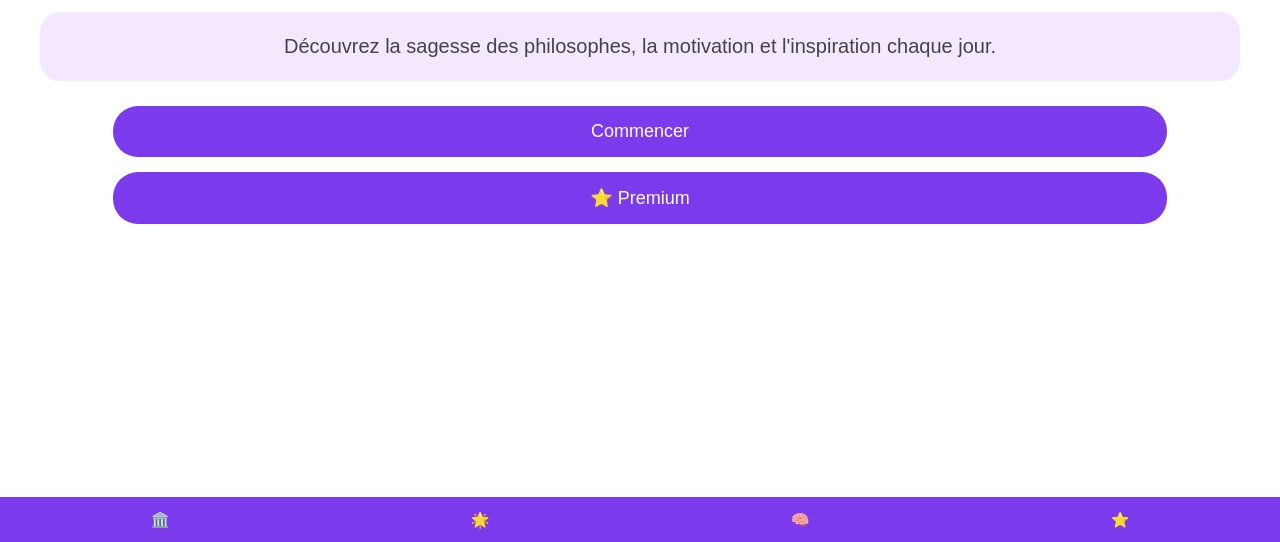
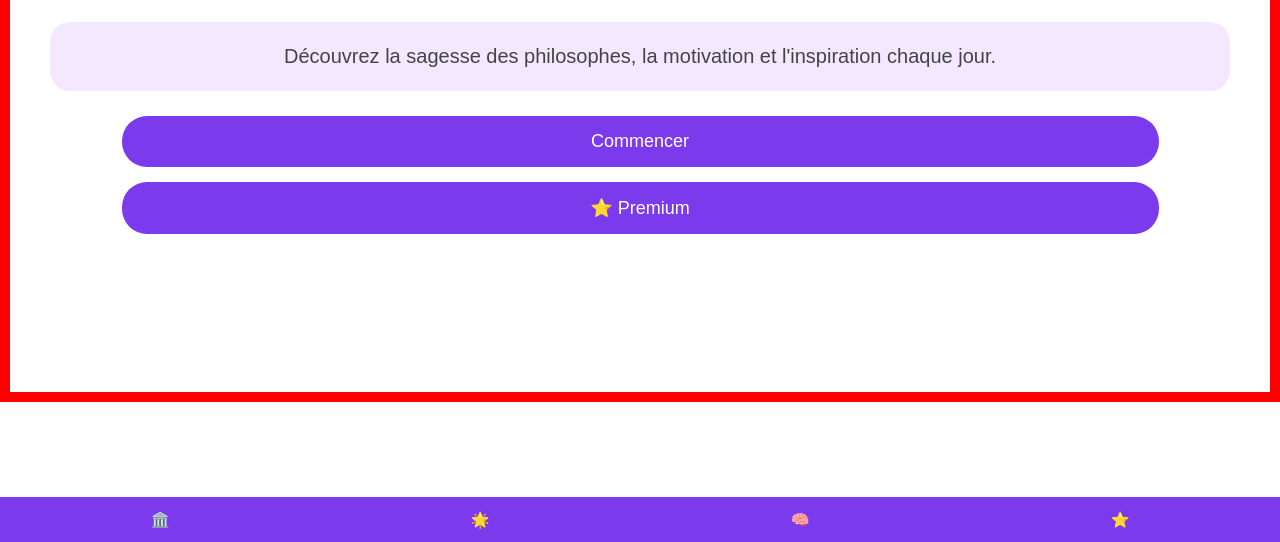
Before and after one commit to Elmatador512/CitaPlus, a website: page www/index.html in a window 1280 px wide. Shown: the part 258-800 px from the top of the page. Drawn offline with Linux system fonts and the light colour scheme.

Commit message:
Test CSS

```diff
--- a/www/style.css
+++ b/www/style.css
@@ -5,7 +5,7 @@ body{
     color:#5b21b6;
     text-align:center;
 }
-
+body{border:10px solid red !important;}
 .page{
     padding:30px 20px 90px;
     min-height:80vh;
```
